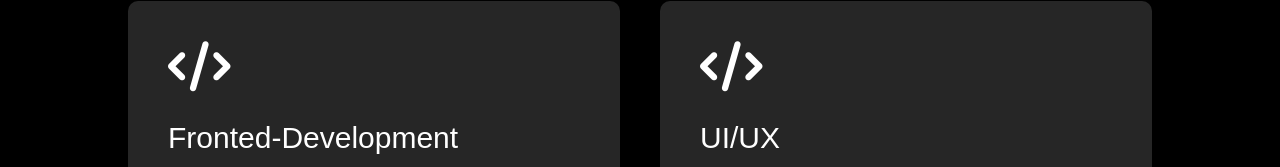
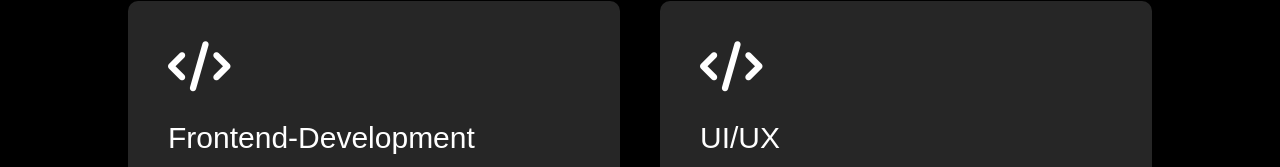
Before and after one commit to Soumya2022/Portfolio-Website, a plain HTML site: page index.html in a window 1280 px wide. Shown: the part 1500-1667 px from the top of the page. Drawn offline with Linux system fonts and the light colour scheme.

Commit message:
Update index.html

```diff
--- a/index.html
+++ b/index.html
@@ -69,7 +69,7 @@
             <div class="services-list">
                 <div>
                     <i class="fa-solid fa-code"></i>
-                    <h2>Fronted-Development</h2>
+                    <h2>Frontend-Development</h2>
                     <p>I can provide quality front-end development services
                         for your website using HTML5, CSS3, Bootstrap5 , JS.
                     </p>
```
